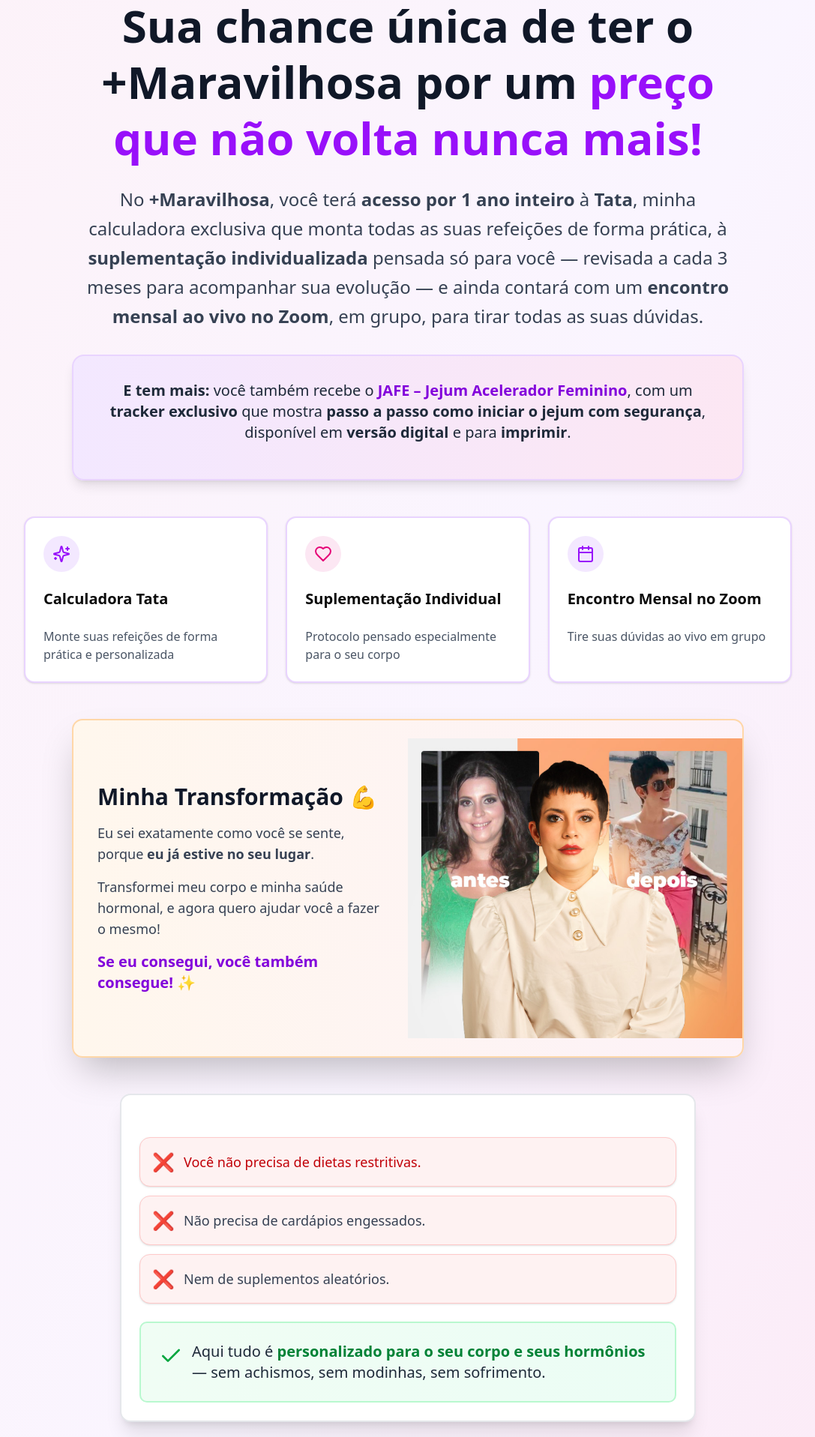
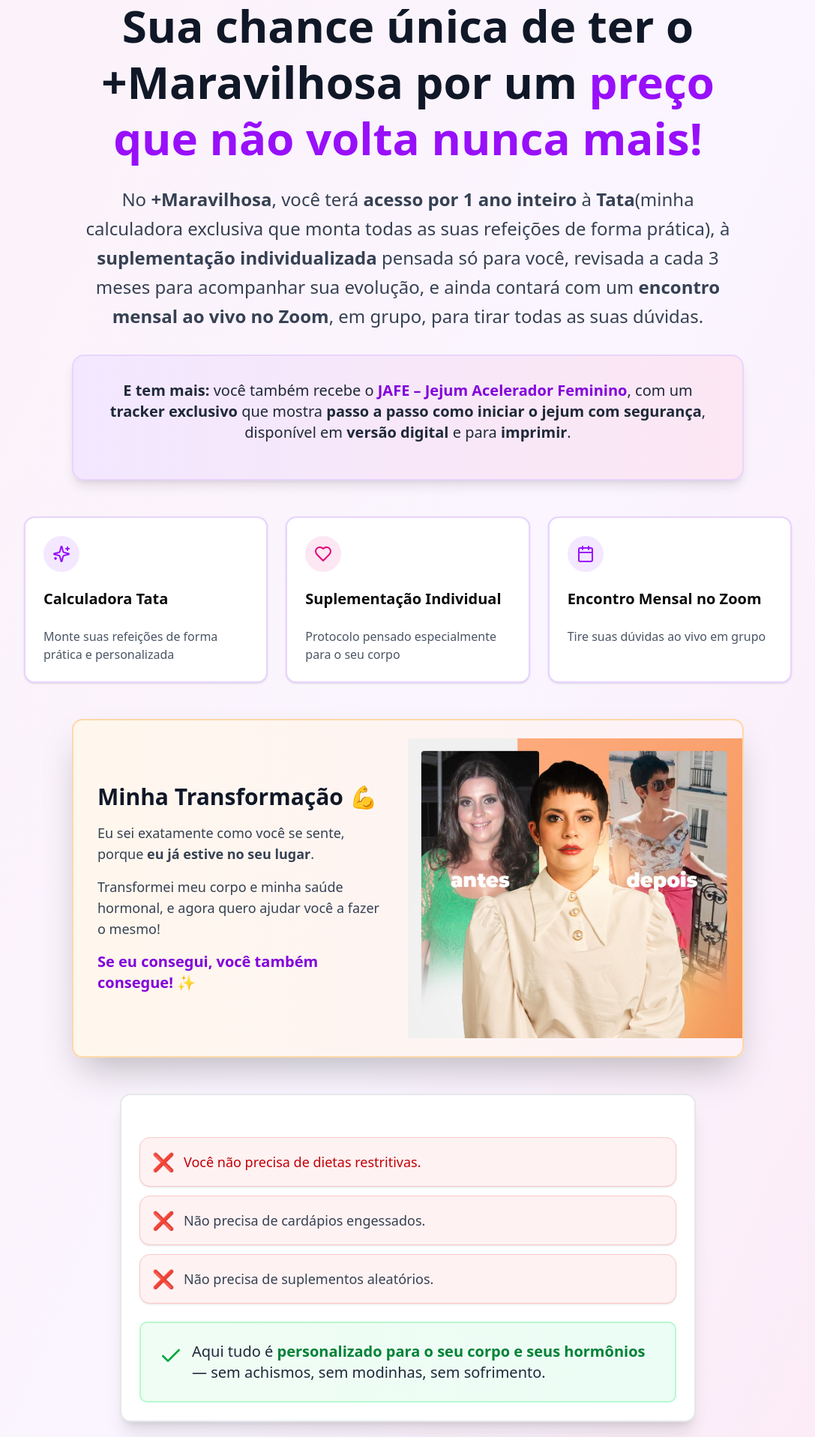
Before and after one commit to renataborbanutri/blackmaravilhosas, a React (Vite) app: page / in a window 1280 px wide. Shown: the part 291-2208 px from the top of the page at 75% size, without its empty margins (96-1183 px from the left). Built offline with nearby package versions, Linux system fonts and the light colour scheme.

Commit message:
Update App.jsx

```diff
--- a/src/App.jsx
+++ b/src/App.jsx
@@ -213,9 +213,9 @@
           </h1>
 
           <p className="text-xl md:text-2xl text-gray-700 leading-relaxed mb-8">
-          No <strong>+Maravilhosa</strong>, você terá <strong>acesso por 1 ano inteiro</strong> à <strong>Tata</strong>,
-          minha calculadora exclusiva que monta todas as suas refeições de forma prática,
-          à <strong>suplementação individualizada</strong> pensada só para você — revisada a cada 3 meses para acompanhar sua evolução —
+          No <strong>+Maravilhosa</strong>, você terá <strong>acesso por 1 ano inteiro</strong> à <strong>Tata</strong>
+          (minha calculadora exclusiva que monta todas as suas refeições de forma prática),
+          à <strong>suplementação individualizada</strong> pensada só para você, revisada a cada 3 meses para acompanhar sua evolução,
           e ainda contará com um <strong>encontro mensal ao vivo no Zoom</strong>, em grupo, para tirar todas as suas dúvidas.
           </p>
 
@@ -317,7 +317,7 @@
                 </div>
                 <div className="flex items-center p-4 mb-3 bg-red-50 border border-red-200 rounded-xl shadow-sm">
                 <span className="text-red-600 text-2xl mr-3">❌</span>
-                  <p className="text-lg text-gray-700">Nem de suplementos aleatórios.</p>
+                  <p className="text-lg text-gray-700">Não precisa de suplementos aleatórios.</p>
                 </div>
               </div>
 
```
